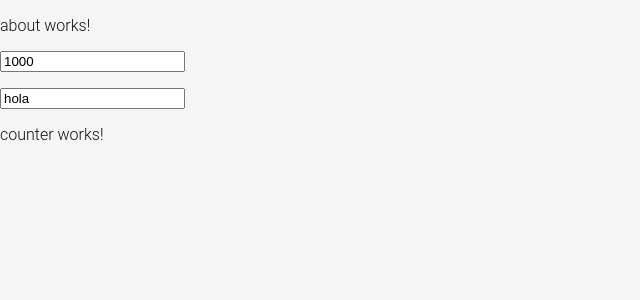
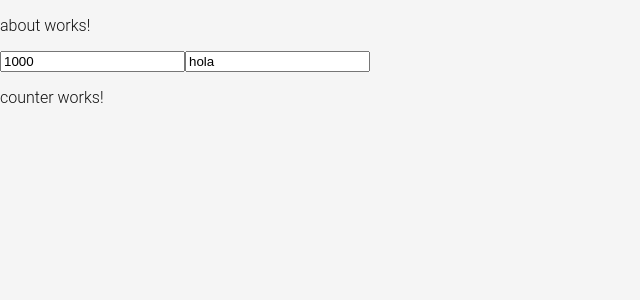
Before and after one commit to jimiseven/FrontDevRoute, an Angular app in the folder todoList/: page /about in a window 1280 px wide. Shown: the top 300 px of the page, without its empty margins (0-640 px from the left). Built offline with nearby package versions, Linux system fonts and the light colour scheme.

Commit message:
ciclo de los componentes -v36

```diff
--- a/todoList/src/app/domains/info/pages/about/about.component.html
+++ b/todoList/src/app/domains/info/pages/about/about.component.html
@@ -1,12 +1,14 @@
 <p>about works!</p>
-<p>
+
   <input type="number" [value]="duration()" (change)="changeDuration($event)" >
-</p>
-<p>
+
+
   <input type="text" [value]="message()" (change)="changeMessage($event)" >
-</p>
-<p>
-  <app-counter [duration]="duration" [message] = "message()">
+
+
+  <app-counter [duration]="duration()" [message] = "message()" *ngIf="duration()>10">
 
   </app-counter>
-</p>
+
+
+  <!-- tener cuidado en caso de usar la etiqueta p  -->
--- a/todoList/src/app/domains/shared/components/counter/counter.component.html
+++ b/todoList/src/app/domains/shared/components/counter/counter.component.html
@@ -1 +1,2 @@
 <p>counter works!</p>
+<!-- <app-product></app-product> -->
--- a/todoList/src/app/domains/shared/components/counter/counter.component.ts
+++ b/todoList/src/app/domains/shared/components/counter/counter.component.ts
@@ -14,7 +14,8 @@ export class CounterComponent {
   @Input({required : true}) message ='';
 
   constructor(){
-//no asincrono
+//no asincrono, no tendria que ser asincrono
+// correria antes del render
     console.log('contructor');
     console.log('-' .repeat(10))
 
@@ -25,4 +26,30 @@ export class CounterComponent {
     console.log('-' .repeat(10));
     console.log(changes);
   }
+
+  ngOnInit(){
+    //se ejecuta solo una vez despúes de renderizar la app
+    console.log('ngOnInit');
+    console.log('-' .repeat(10));
+    console.log('duration =>' , this.duration);
+    console.log('message =>' , this.message);
+
+  }
+
+  ngAfterViewInit() {
+    //Called after ngAfterContentInit when the component's view has been initialized. Applies to components only.
+    //Add 'implements AfterViewInit' to the class.
+    console.log('ngAfterVieewInit');
+    console.log('-' .repeat(10));
+
+  }
+
+
+  ngOnDestroy(): void {
+    //Called once, before the instance is destroyed.
+    //Add 'implements OnDestroy' to the class.
+    console.log('destrid');
+    console.log('-' .repeat(10));
+  }
+
 }
```
Also changed, not shown: todoList/src/app/app.routes.ts (+26 -6 lines).
